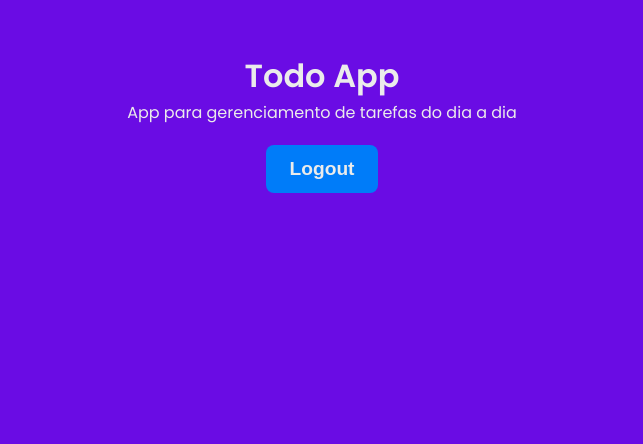
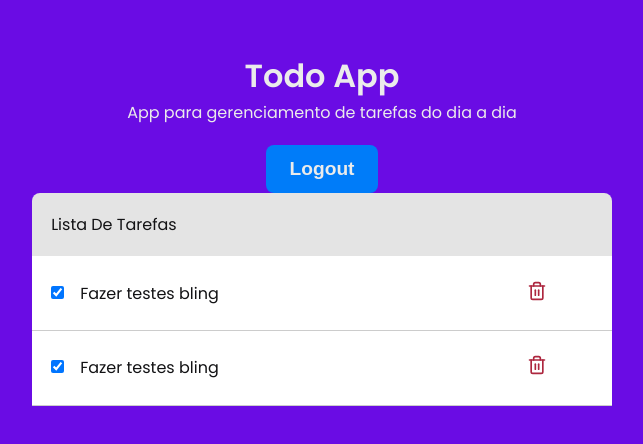
Before and after one commit to ellismarjr/bling, a React (Create React App) app in the folder todos/: page / in a window 1280 px wide. Shown: the top 444 px of the page, without its empty margins (318-961 px from the left). Built offline with nearby package versions, Linux system fonts and the light colour scheme; the HTML template or start-up script is replaced by a standard one.

Commit message:
chore: add list tasks styles

```diff
--- a/todos/package.json
+++ b/todos/package.json
@@ -13,6 +13,7 @@
     "node-sass": "^5.0.0",
     "react": "^17.0.2",
     "react-dom": "^17.0.2",
+    "react-icons": "^4.3.1",
     "react-scripts": "4.0.3",
     "typescript": "^4.1.2",
     "web-vitals": "^1.0.1"
--- a/todos/src/App.tsx
+++ b/todos/src/App.tsx
@@ -1,10 +1,14 @@
 import { Header } from "./components/Header";
+import { TasksList } from "./components/TasksList";
 
 import './styles/global.scss';
 
 function App() {
   return (
-    <Header />
+    <>
+      <Header />
+      <TasksList />
+    </>
   );
 }
 
--- /dev/null
+++ b/todos/src/components/TasksList/index.tsx
@@ -0,0 +1,86 @@
+import { FiTrash2 } from 'react-icons/fi';
+
+import './styles.scss';
+
+export function TasksList() {
+  return (
+    <section className="task-list">
+
+      <main>
+        <header>
+          Lista De Tarefas
+        </header>
+        {/* <table>
+          <thead>
+            <tr>
+              <th colSpan={2}></th>
+              <th></th>
+            </tr>
+          </thead>
+          <tbody>
+            <tr>
+              <td>
+                <label htmlFor="">
+                  <input type="checkbox"
+                    readOnly
+                    checked
+                  />
+                </label>
+                <p>Fazer testes bling</p>
+              </td>
+              <td>
+                <button type="button">
+                </button>
+              </td>
+            </tr>
+            <tr>
+              <td>
+                <label htmlFor="">
+                  <input type="checkbox"
+                    readOnly
+                    checked
+                  />
+                </label>
+                <p>Fazer testes bling</p>
+              </td>
+              <td>
+                <button type="button">
+                </button>
+              </td>
+            </tr>
+          </tbody>
+        </table> */}
+        <ul>
+          <li>
+            <div>
+              <label htmlFor="">
+                <input type="checkbox"
+                  readOnly
+                  checked
+                />
+              </label>
+              <p>Fazer testes bling</p>
+            </div>
+            <button className="deleteButton">
+              <FiTrash2 size={20} color="#ad273f"/>
+            </button>
+          </li>
+          <li>
+            <div>
+              <label htmlFor="">
+                <input type="checkbox"
+                  readOnly
+                  checked
+                />
+              </label>
+              <p>Fazer testes bling</p>
+            </div>
+            <button className="deleteButton">
+              <FiTrash2 size={20} color="#ad273f"/>
+            </button>
+          </li>
+        </ul>
+      </main>
+    </section>
+  );
+}
--- /dev/null
+++ b/todos/src/components/TasksList/styles.scss
@@ -0,0 +1,79 @@
+section.task-list {
+  max-width: 700px;
+
+  border-radius: 1rem;
+  padding: 0 60px;
+
+  margin: 0 auto;
+}
+
+main header {
+  display: flex;
+  flex-direction: row;
+  align-items: center;
+
+  background: #e4e4e4;
+
+  color: var(--text-dark);
+
+  padding: 1.2rem;
+
+  border-radius: 0.5rem 0.5rem 0 0;
+}
+
+table {
+  width: 100%;
+  background: var(--shapes);
+  text-align: left;
+}
+
+tr th {
+  color: var(--text-dark);
+}
+
+tbody {
+
+  tr td {
+    padding:  0 1.5rem;
+    border-bottom: 1px solid #ccc;
+
+    label {
+      display: flex;
+
+    }
+  }
+}
+
+ul {
+  width: 100%;
+  background: var(--shapes);
+  text-align: left;
+
+  li {
+    display: flex;
+    align-items: center;
+    justify-content: space-between;
+    padding: 0.8rem 1.2rem;
+    border-bottom: 1px solid #ccc;
+  }
+
+  li div {
+    display: flex;
+
+    label {
+      margin-right: 1rem;
+    }
+    p {
+      color: var(--text-dark);
+    }
+  }
+}
+
+.deleteButton {
+  background: none;
+  transition: filter 0.2s;
+
+  &:hover {
+    filter: brightness(0.7);
+  }
+}
```
Also changed, not shown: 1 other file (tests, documents, lock files or other folders).
